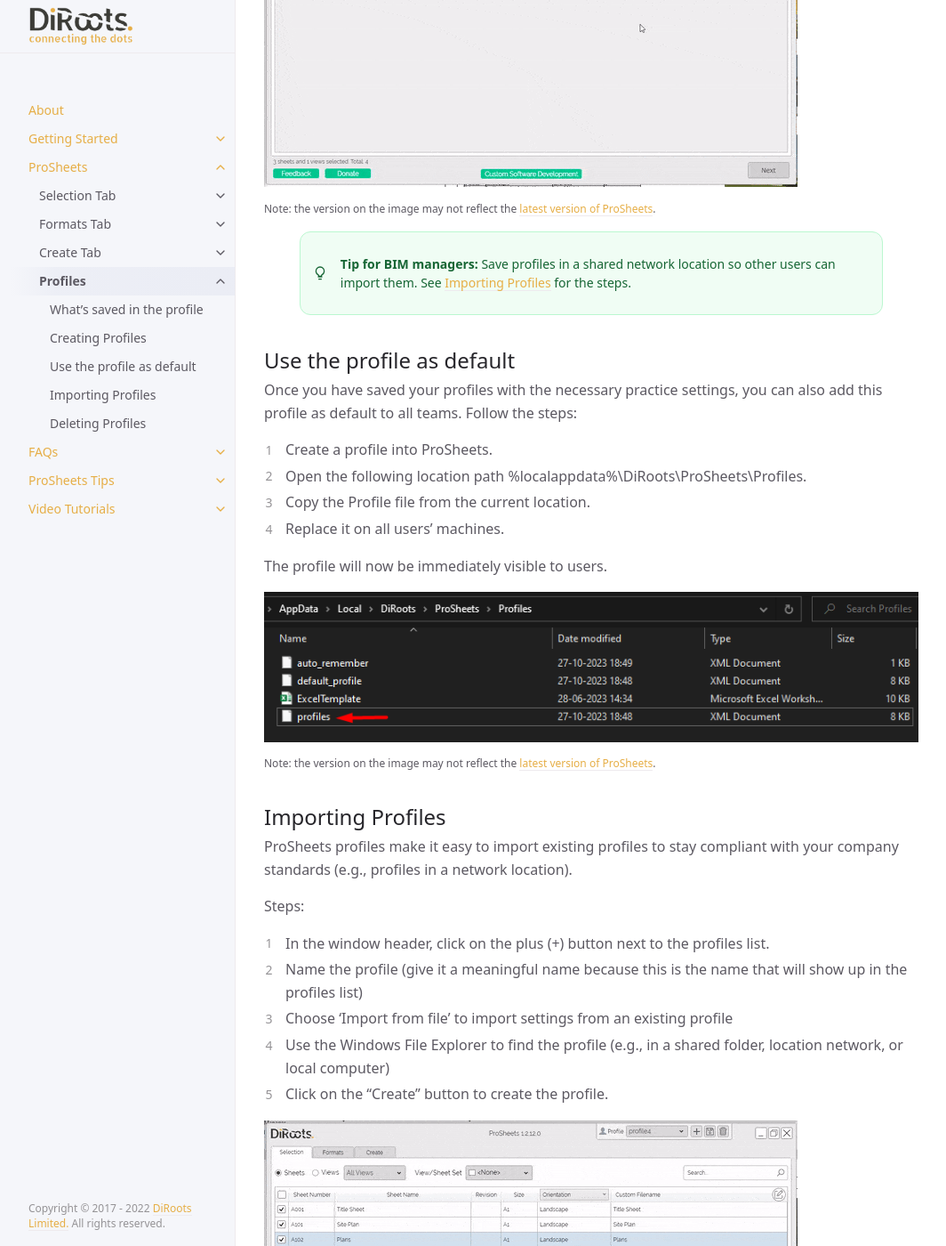
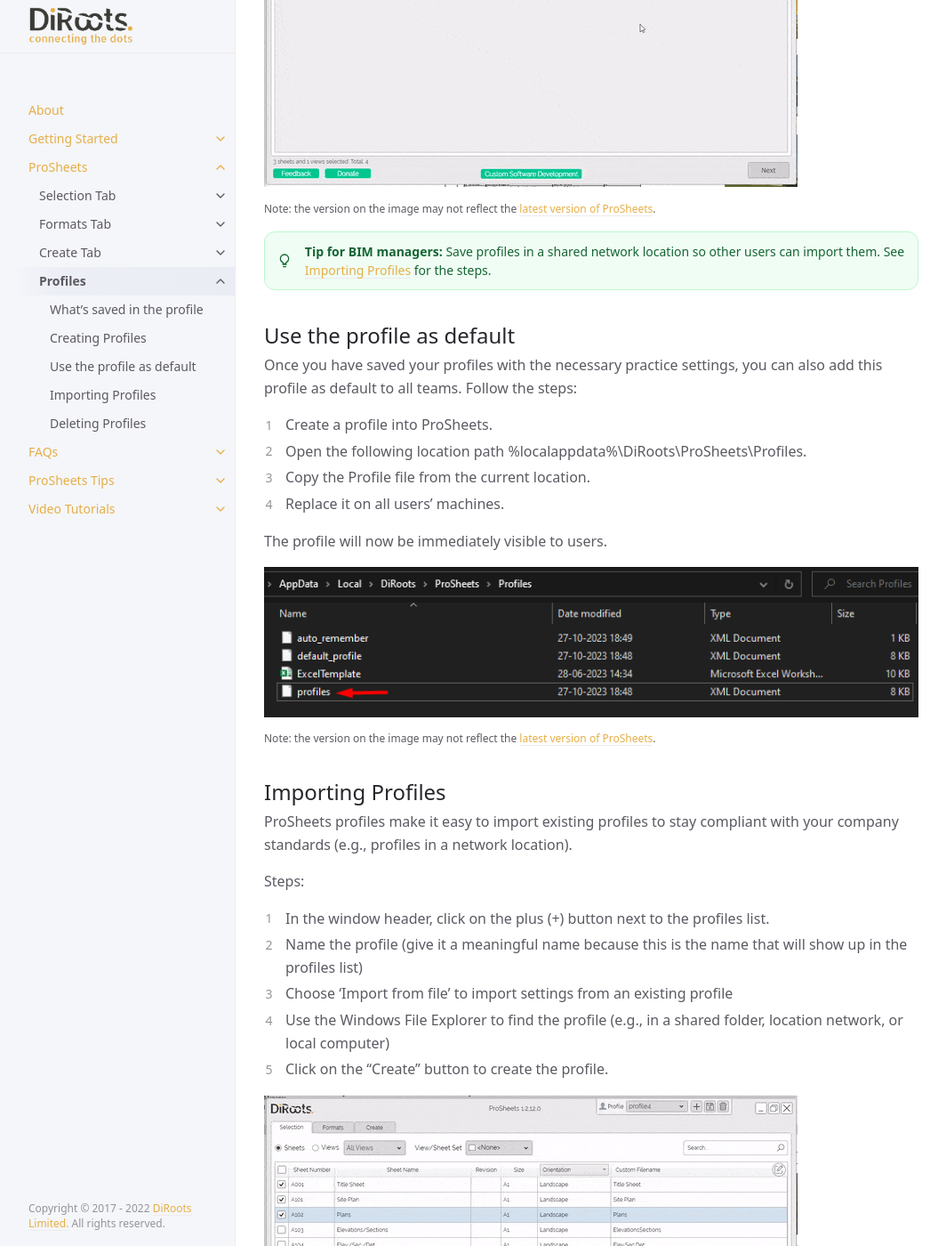
Before and after one commit to DiRoots-Limited/DiRoots.ProSheets.Releases, a Jekyll site: the page built from docs/ui-components/Profiles.md, in a window 1280 px wide and 1400 px high, scrolled down 1118 px. Shown: the whole window at 89% size, without its empty margins (107-1171 px from the left). Built offline with Jekyll 4.4.1, drawn with Linux system fonts in a browser that asks for light colours.

Commit message:
docs: clarify ProSheets tip callouts

```diff
--- a/_sass/custom/custom.scss
+++ b/_sass/custom/custom.scss
@@ -40,8 +40,8 @@
 /* Compact, tinted callouts inspired by Mintlify's documentation callouts. */
 p.note,
 blockquote.note,
-p.new,
-blockquote.new,
+p.tip,
+blockquote.tip,
 p.warning,
 blockquote.warning,
 p.important,
@@ -65,8 +65,8 @@ blockquote.note {
   border-color: #bfdbfe;
 }
 
-p.new,
-blockquote.new {
+p.tip,
+blockquote.tip {
   color: #166534;
   background-color: #f0fdf4;
   border-color: #bbf7d0;
@@ -88,8 +88,8 @@ blockquote.important {
 
 p.note::before,
 blockquote.note::before,
-p.new::before,
-blockquote.new::before,
+p.tip::before,
+blockquote.tip::before,
 p.warning::before,
 blockquote.warning::before,
 p.important::before,
@@ -111,8 +111,8 @@ blockquote.note::before {
   content: "ⓘ";
 }
 
-p.new::before,
-blockquote.new::before {
+p.tip::before,
+blockquote.tip::before {
   content: "";
   width: 1rem;
   height: 1rem;
--- a/docs/ui-components/Profiles.md
+++ b/docs/ui-components/Profiles.md
@@ -46,8 +46,8 @@ Steps:
 ![ProSheets Creating profiles](../../assets/images/GIFs/Profiles/PS-Create-Profiles.gif)
 <sub>Note: the version on the image may not reflect the [latest version of ProSheets](https://diroots.com/revit-plugins/revit-to-pdf-dwg-dgn-dwf-nwc-ifc-and-images-with-prosheets/).</sub>
 
-> **Tip for BIM managers:** Save profiles in a shared network location so other users can import them. See [Importing Profiles](#importing-profiles) for the steps.
-{: .new }
+**Tip for BIM managers:** Save profiles in a shared network location so other users can import them. See [Importing Profiles](#importing-profiles) for the steps.
+{: .tip }
 
 ## Use the profile as default
 
```
Also changed, not shown: docs/getting-started.md (+2 -2 lines).
